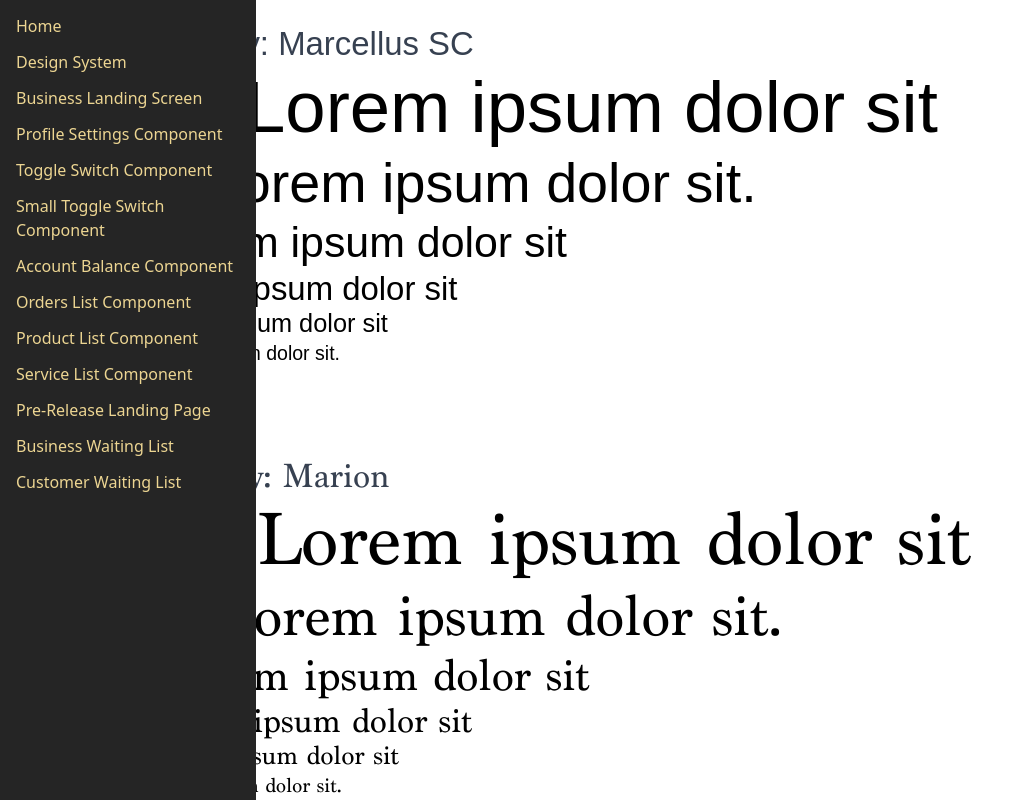
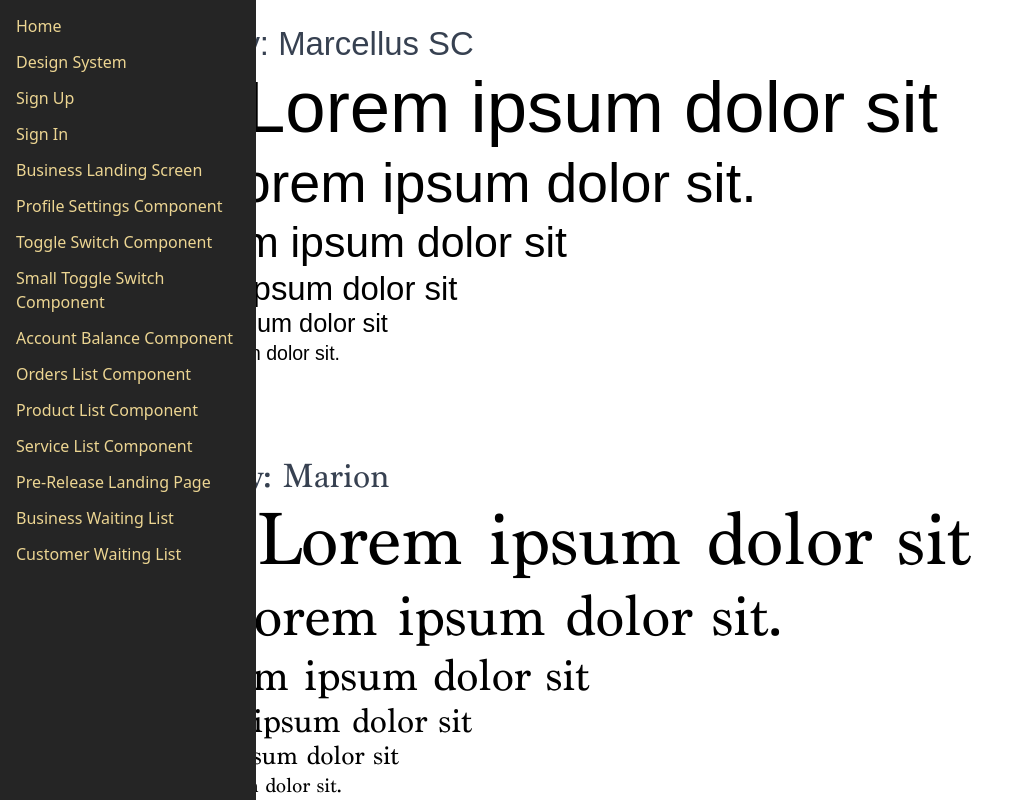
Before and after one commit to gdickison/talents, a Next.js app: page /design-system in a window 1280 px wide. Shown: the top 800 px of the page, without its empty margins (0-1018 px from the left). Built offline with nearby package versions, Linux system fonts and the light colour scheme; a web font is replaced by a local one.

Commit message:
Add sign up and sign in to sidebar menu

```diff
--- a/src/components/SidebarNav.js
+++ b/src/components/SidebarNav.js
@@ -8,6 +8,8 @@
       <div className="sidenav__links">
         <Link href={'/'}>Home</Link>
         <Link href={'/design-system'}>Design System</Link>
+        <Link href={'/sign-up'}>Sign Up</Link>
+        <Link href={'/sign-in'}>Sign In</Link>
         <Link href={'/business-landing-screen'}>Business Landing Screen</Link>
         <Link href={'/profile-settings'}>Profile Settings Component</Link>
         <Link href={'/toggle-switch'}>Toggle Switch Component</Link>
```
